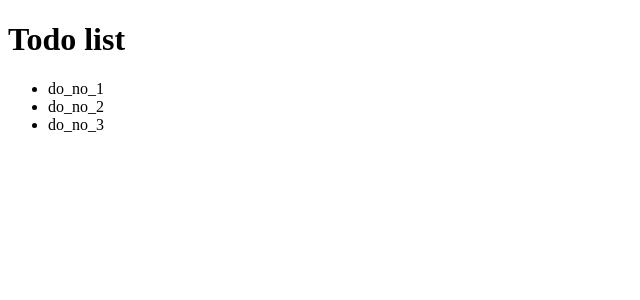
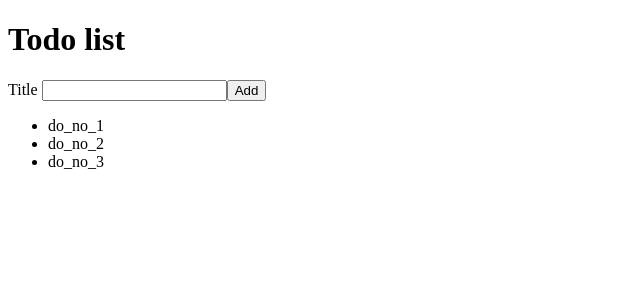
Before and after one commit to Elena-277/react-todo, a React (Create React App) app: page / in a window 1280 px wide. Shown: the top 300 px of the page, without its empty margins (0-640 px from the left). Built offline with nearby package versions, Linux system fonts and the light colour scheme; the HTML template or start-up script is replaced by a standard one.

Commit message:
lesson_1_2

```diff
--- /dev/null
+++ b/src/AddTodoForm.js
@@ -0,0 +1,13 @@
+import React from 'react';
+
+function AddTodoForm() {
+    return (
+        <form>
+            <label htmlFor = "todoTitle">Title </label>
+            <input id = "todoTitle"></input>
+            <button>Add</button>
+        </form>
+    );
+  }
+
+  export default AddTodoForm;
--- a/src/App.js
+++ b/src/App.js
@@ -1,31 +1,13 @@
 import React from 'react';
+import TodoList from './TodoList';
+import AddTodoForm from './AddTodoForm';
 
-const todoList = [
-  {
-    id: 1,
-    title: 'do_no_1'
-  },
-  {
-    id: 2,
-    title: 'do_no_2'
-  },
-  {
-    id: 3,
-    title: 'do_no_3'
-  }
-]
 function App() {
   return (
     <div>
       <h1>Todo list</h1>
-      <ul>
-        {
-          todoList.map(function(item){
-            return <li key={item.id}>{item.title}</li>;
-          }
-          )
-        }
-      </ul>
+      <AddTodoForm />
+      <TodoList />
     </div>
   );
 }
--- /dev/null
+++ b/src/TodoList.js
@@ -0,0 +1,31 @@
+import React from 'react';
+
+const todoList = [
+    {
+      id: 1,
+      title: 'do_no_1'
+    },
+    {
+      id: 2,
+      title: 'do_no_2'
+    },
+    {
+      id: 3,
+      title: 'do_no_3'
+    }
+  ]
+
+function TodoList() {
+    return (
+        <ul>
+          {
+            todoList.map(function(item){
+              return <li key={item.id}>{item.title}</li>;
+            }
+            )
+          }
+        </ul>
+    );
+  }
+
+  export default TodoList;
```
